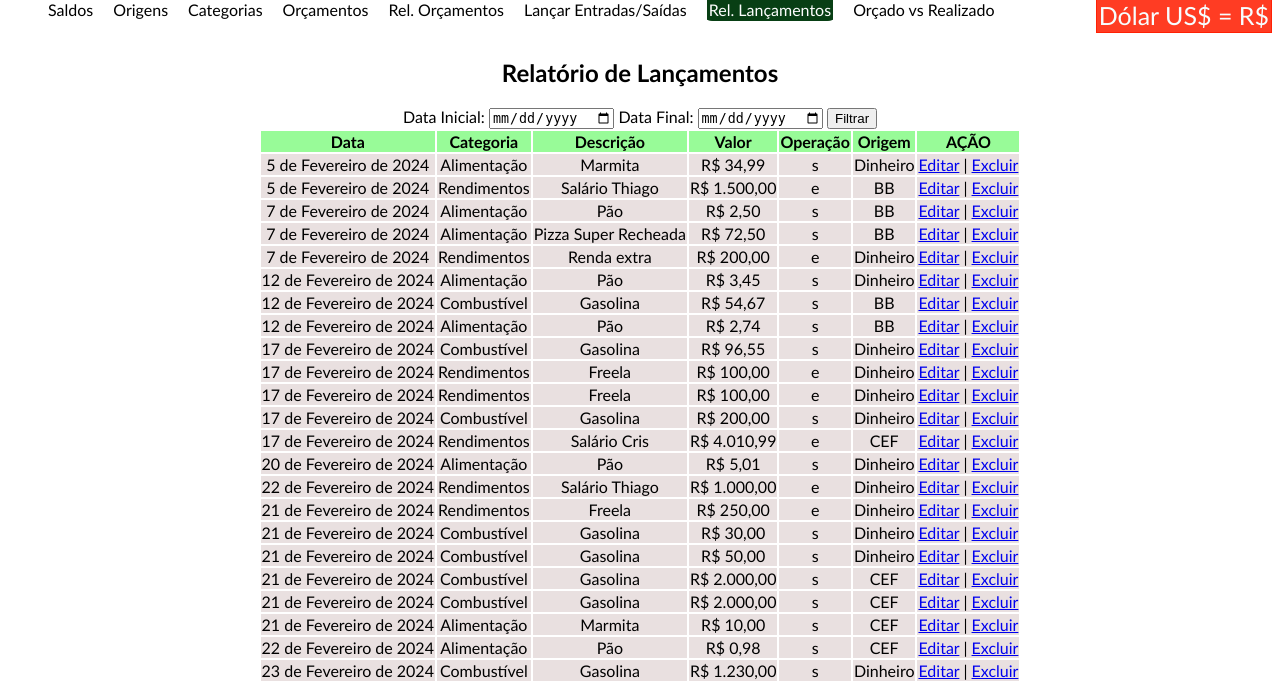
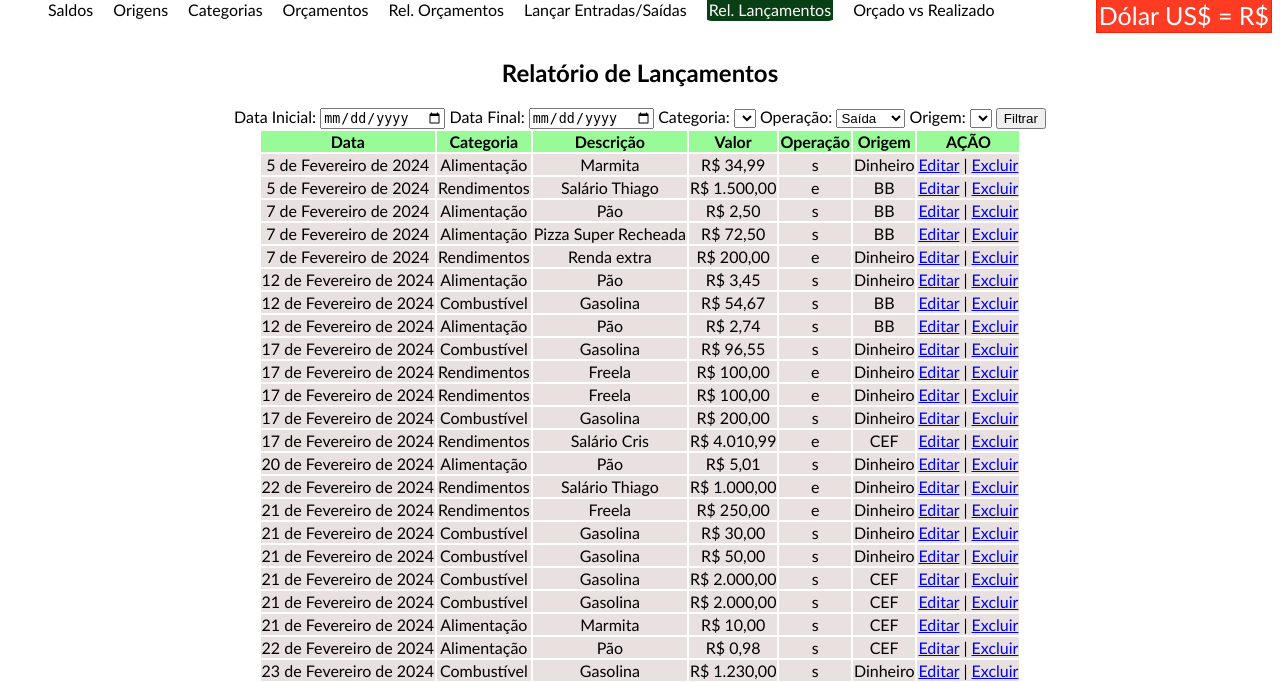
Before and after one commit to thiagorocco/projetos-django, a Django app: page /rel-lctos/ in a window 1280 px wide. Shown: the part 82-764 px from the top of the page. Run offline with Django 5.2, Linux system fonts and the light colour scheme; data comes from the database, SQL or seed files in the repository; data that the repository does not hold is empty.

Commit message:
Pequena alteração no template rel_lancamentos

```diff
--- a/controle-financeiro/financeiro/templates/financeiro/rel_lancamentos.html
+++ b/controle-financeiro/financeiro/templates/financeiro/rel_lancamentos.html
@@ -7,6 +7,9 @@
     <form action="">
         Data Inicial: <input type="date" name="" id="">
         Data Final: <input type="date" name="" id="">
+        Categoria: <select name="categoria"><option value=""></option></select>
+        Operação: <select name="operacao"><option value="s">Saída</option><option value="e">Entrada</option></select>
+        Origem: <select name="origem"><option value=""></option></select>
         <input type="submit" value="Filtrar">
     </form>
     <table>
```
